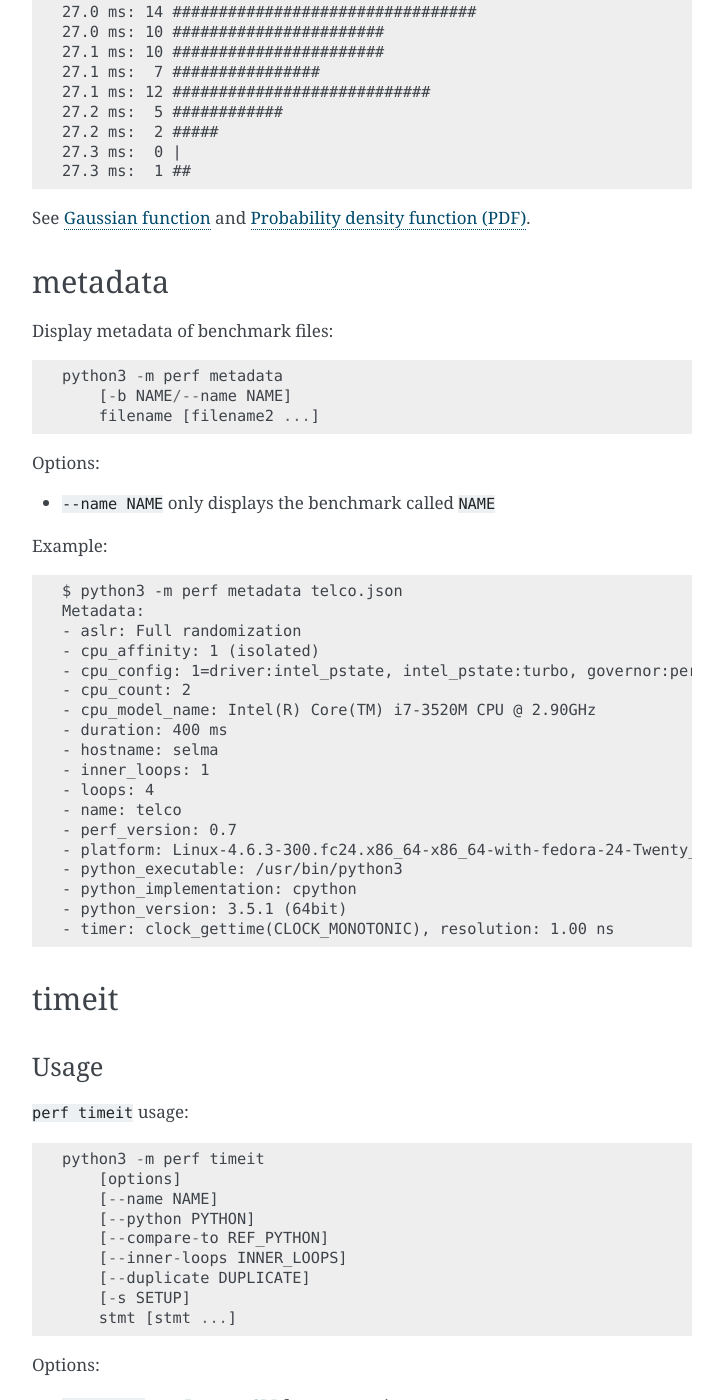
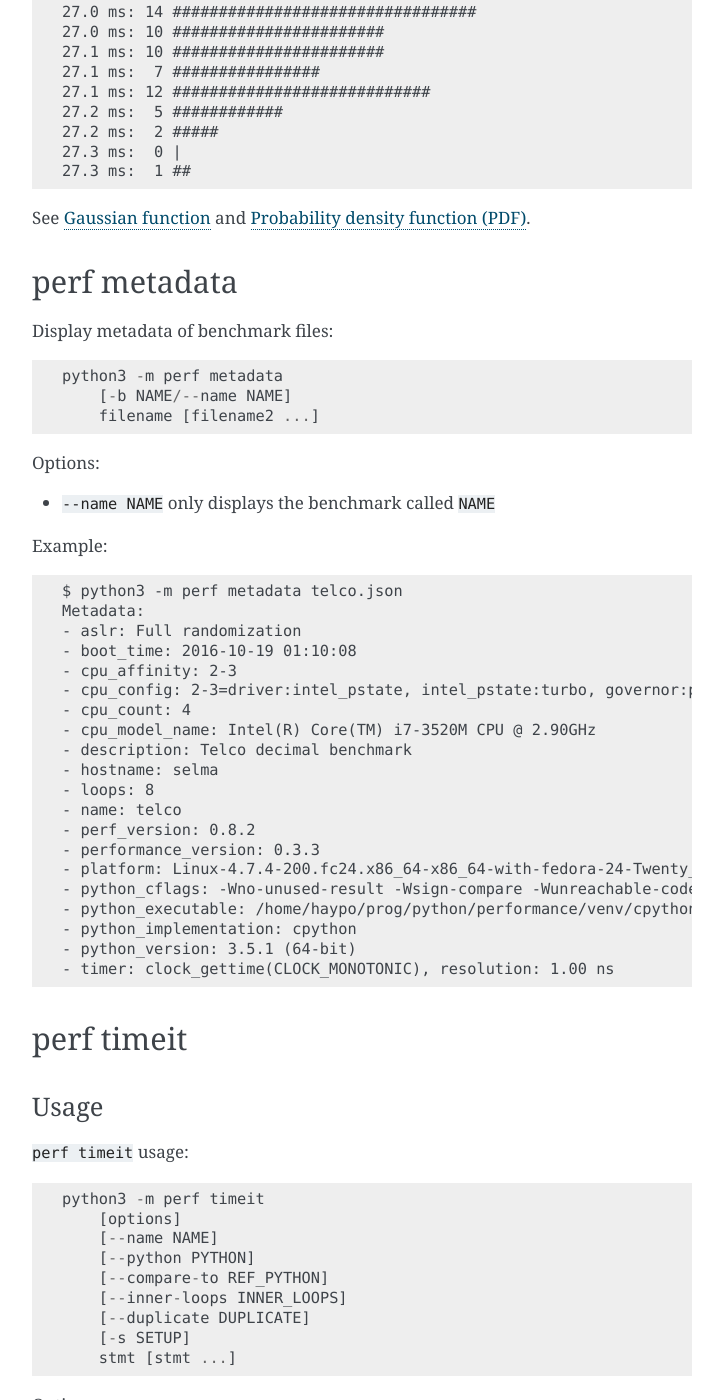
Before and after one commit to psf/pyperf, a Sphinx documentation site: the page built from doc/cli.rst, in a window 1280 px wide and 1400 px high, scrolled down 5617 px. Shown: the whole window, without its empty margins (388-1111 px from the left). Built offline with Sphinx 7.4.7, drawn with Linux system fonts in a browser that asks for light colours; some of the changed text lies outside the part shown.

Commit message:
Fix documentation

```diff
--- a/doc/cli.rst
+++ b/doc/cli.rst
@@ -3,18 +3,18 @@ perf commands
 
 Commands:
 
-* :ref:`show <show_cmd>`
-* :ref:`compare and compare_to <compare_cmd>`
-* :ref:`stats <stats_cmd>`
-* :ref:`check <check_cmd>`
-* :ref:`dump <dump_cmd>`
-* :ref:`hist <hist_cmd>`
-* :ref:`metadata <metadata_cmd>`
-* :ref:`timeit <timeit_cmd>`
-* :ref:`system <system_cmd>`
-* :ref:`collect_metadata <collect_metadata_cmd>`
-* :ref:`slowest <slowest_cmd>`
-* :ref:`convert <convert_cmd>`
+* :ref:`perf show <show_cmd>`
+* :ref:`perf compare and compare_to <compare_cmd>`
+* :ref:`perf stats <stats_cmd>`
+* :ref:`perf check <check_cmd>`
+* :ref:`perf dump <dump_cmd>`
+* :ref:`perf hist <hist_cmd>`
+* :ref:`perf metadata <metadata_cmd>`
+* :ref:`perf timeit <timeit_cmd>`
+* :ref:`perf system <system_cmd>`
+* :ref:`perf collect_metadata <collect_metadata_cmd>`
+* :ref:`perf slowest <slowest_cmd>`
+* :ref:`perf convert <convert_cmd>`
 
 
 The Python perf module comes with a ``pyperf`` program which includes different
@@ -27,8 +27,8 @@ General note: if a filename is ``-``, read the JSON content from stdin.
 
 .. _show_cmd:
 
-show
-----
+perf show
+---------
 
 Show benchmarks of one or multiple benchmark suites::
 
@@ -73,8 +73,8 @@ Example with metadata::
 
 .. _compare_cmd:
 
-compare and compare_to
-----------------------
+perf compare and perf compare_to
+--------------------------------
 
 Compare benchmark suites, compute the minimum of each benchmark to use it as
 the reference::
@@ -112,8 +112,8 @@ On this example, py2 is faster and so used as the reference.
 
 .. _stats_cmd:
 
-stats
------
+perf stats
+----------
 
 Compute statistics on a benchmark result::
 
@@ -159,8 +159,8 @@ See also `Outlier (Wikipedia) <https://en.wikipedia.org/wiki/Outlier>`_.
 
 .. _check_cmd:
 
-check
------
+perf check
+----------
 
 Check if benchmarks are stable::
 
@@ -194,8 +194,8 @@ Example of unstable benchmark::
 
 .. _dump_cmd:
 
-dump
-----
+perf dump
+---------
 
 Display the benchmark run results::
 
@@ -244,8 +244,8 @@ Example in verbose mode::
 
 .. _hist_cmd:
 
-hist
-----
+perf hist
+---------
 
 Render an histogram in text mode::
 
@@ -298,8 +298,8 @@ See `Gaussian function <https://en.wikipedia.org/wiki/Gaussian_function>`_ and
 
 .. _metadata_cmd:
 
-metadata
---------
+perf metadata
+-------------
 
 Display metadata of benchmark files::
 
@@ -316,27 +316,29 @@ Example::
     $ python3 -m perf metadata telco.json
     Metadata:
     - aslr: Full randomization
-    - cpu_affinity: 1 (isolated)
-    - cpu_config: 1=driver:intel_pstate, intel_pstate:turbo, governor:performance
-    - cpu_count: 2
+    - boot_time: 2016-10-19 01:10:08
+    - cpu_affinity: 2-3
+    - cpu_config: 2-3=driver:intel_pstate, intel_pstate:turbo, governor:performance, isolated; idle:intel_idle
+    - cpu_count: 4
     - cpu_model_name: Intel(R) Core(TM) i7-3520M CPU @ 2.90GHz
-    - duration: 400 ms
+    - description: Telco decimal benchmark
     - hostname: selma
-    - inner_loops: 1
-    - loops: 4
+    - loops: 8
     - name: telco
-    - perf_version: 0.7
-    - platform: Linux-4.6.3-300.fc24.x86_64-x86_64-with-fedora-24-Twenty_Four
-    - python_executable: /usr/bin/python3
+    - perf_version: 0.8.2
+    - performance_version: 0.3.3
+    - platform: Linux-4.7.4-200.fc24.x86_64-x86_64-with-fedora-24-Twenty_Four
+    - python_cflags: -Wno-unused-result -Wsign-compare -Wunreachable-code -DDYNAMIC_ANNOTATIONS_ENABLED=1 -DNDEBUG -O2 -g -pipe -Wall -Werror=format-security -Wp,-D_FORTIFY_SOURCE=2 -fexceptions -fstack-protector-strong --param=ssp-buffer-size=4 -grecord-gcc-switches -specs=/usr/lib/rpm/redhat/redhat-hardened-cc1 -m64 -mtune=generic -D_GNU_SOURCE -fPIC -fwrapv
+    - python_executable: /home/haypo/prog/python/performance/venv/cpython3.5-68b776ee7e79/bin/python
     - python_implementation: cpython
-    - python_version: 3.5.1 (64bit)
+    - python_version: 3.5.1 (64-bit)
     - timer: clock_gettime(CLOCK_MONOTONIC), resolution: 1.00 ns
 
 
 .. _timeit_cmd:
 
-timeit
-------
+perf timeit
+-----------
 
 Usage
 ^^^^^
@@ -459,8 +461,8 @@ See the :ref:`Minimum versus average and standard deviation <min>` section.
 
 .. _system_cmd:
 
-system
-------
+perf system
+-----------
 
 Get or set the system state for benchmarks::
 
@@ -468,17 +470,17 @@ Get or set the system state for benchmarks::
         [--affinity=CPU_LIST]
         [{show,tune,reset}]
 
+Commands:
+
+* ``perf system show`` (or just ``perf system``) shows the current state
+  of the system
+* ``perf system tune`` tunes the system to run benchmarks
+* ``perf system reset`` resets the system to the default state
+
 Options:
 
 * ``--affinity=CPU_LIST``: Specify CPU affinity. By default, use isolate CPUs.
   See :ref:`CPU pinning and CPU isolation <pin-cpu>`.
-
-Commands:
-
-* ``system show`` (or ``system``) shows the current state of the system for
-  benchmarks
-* ``system tune`` tunes the system to run benchmarks
-* ``system reset`` resets the system to the default state
 
 Operations
 ^^^^^^^^^^
@@ -588,11 +589,9 @@ The following options were not tested by perf developers.
 * ``for i in $(pgrep rcu); do taskset -pc 0 $i ; done`` (is it useful if
   rcu_nocbs is already used?)
 * nohz_full=cpu_list: be careful of P-state/C-state bug (see below)
-* intel_pstate=disable: force the usage of the legacy CPU frequency driver
-* Non-maskable interrupts (NMI): ``nmi_watchdog=0 nowatchdog nosoftlockup``
-* `cset shield - easily configure cpusets
-  <http://skebanga.blogspot.it/2012/06/cset-shield-easily-configure-cpusets.html>`_
-* `cpuset <https://github.com/lpechacek/cpuset>`_
+* intel_pstate=disable: force the usage of the ACPI CPU driver
+* Non-maskable interrupts (NMI): add ``nmi_watchdog=0 nowatchdog nosoftlockup``
+  to the Linux kernel command line
 
 Misc::
 
@@ -621,8 +620,8 @@ Notes
 
 .. _collect_metadata_cmd:
 
-collect_metadata
-----------------
+perf collect_metadata
+---------------------
 
 Collect metadata::
 
@@ -659,8 +658,8 @@ Example::
 
 .. _slowest_cmd:
 
-slowest
--------
+perf slowest
+------------
 
 Display the 5 benchmarks which took the most time to be run. This command
 should not be used to compare performances, but only to find "slow" benchmarks
@@ -672,8 +671,8 @@ Options:
 
 .. _convert_cmd:
 
-convert
--------
+perf convert
+------------
 
 Convert or modify a benchmark suite::
 
--- a/doc/usage.rst
+++ b/doc/usage.rst
@@ -189,7 +189,7 @@ The :ref:`compare <compare_cmd>` command uses the fastest version as the referen
     $ python3 -m perf compare py2.json py3.json
     Median +- std dev: [py3] 5.25 us +- 0.11 us -> [py2] 6.27 us +- 0.20 us: 1.20x slower (+20%)
 
-Python 2 is slower than Python 3 on this benchmark. ::
+Python 2 is slower than Python 3 on this benchmark.
 
 The :ref:`compare_to <compare_cmd>` command always use the first file as the
 reference::
```
Also changed, not shown: other parts of doc/cli.rst (+2 -3 lines), README.rst (+21 -9 lines), doc/api.rst (+40 -29 lines), doc/examples.rst (+22 -26 lines), doc/index.rst (+25 -9 lines), doc/perf.rst (+15 -8 lines).
